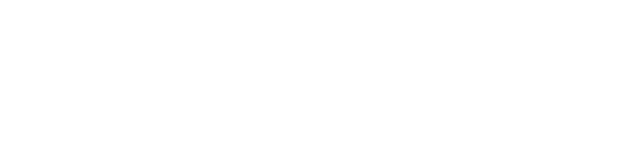
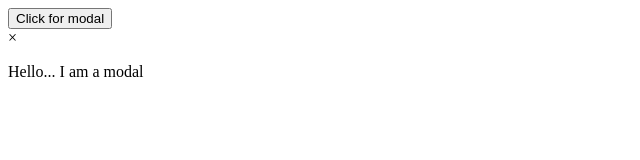
Before and after one commit to gitdela/modal-basics, a plain HTML site: page index.html in a window 1280 px wide. Shown: the whole page, without its empty margins (0-640 px from the left). Drawn offline with Linux system fonts and the light colour scheme.

Commit message:
Add HTML structure for modal

```diff
--- a/index.html
+++ b/index.html
@@ -8,6 +8,15 @@
     <link rel="stylesheet" href="style.css" />
   </head>
   <body>
+    <button id="modalBtn" class="btn">Click for modal</button>
+
+    <div id="basicModal" class="modal">
+      <div class="modal-content">
+        <span class="close-btn">&times;</span>
+        <p>Hello... I am a modal</p>
+      </div>
+    </div>
+
     <script src="main.js"></script>
   </body>
 </html>
```
